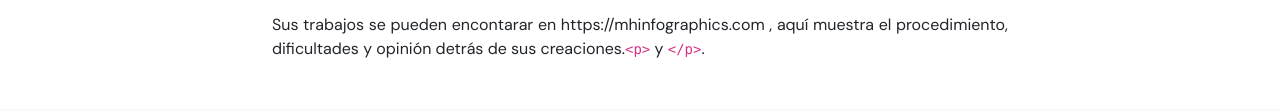
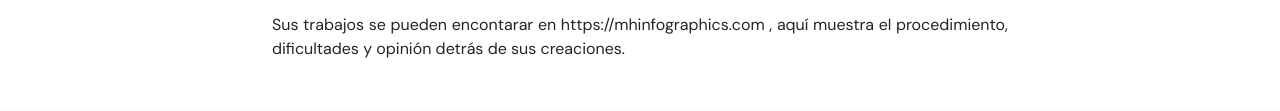
Before and after one commit to FloresFrancisca/info_clase2, a plain HTML site: page index.html in a window 1280 px wide. Shown: the part 326-437 px from the top of the page. Drawn offline with nearby package versions, Linux system fonts and the light colour scheme.

Commit message:
Update index.html

```diff
--- a/index.html
+++ b/index.html
@@ -29,7 +29,7 @@
 
                     <p class="lead">Marco Hernández es un  diseñador de infografía nacido en Costa Rica. Trabaja actualmente para Reuters como desarrollador de visualización de datos y fue ex Director de Diseño Digital del South China Morning Post en Hong Kong.</p>
 
-                    <p>Sus trabajos se pueden encontarar en https://mhinfographics.com , aquí muestra el procedimiento, dificultades y opinión detrás de sus creaciones.<code>&lt;p&gt;</code> y <code>&lt;/p&gt;</code>.</p>
+                    <p>Sus trabajos se pueden encontarar en https://mhinfographics.com , aquí muestra el procedimiento, dificultades y opinión detrás de sus creaciones.</p>
 
                 </div>
             </div>
```
